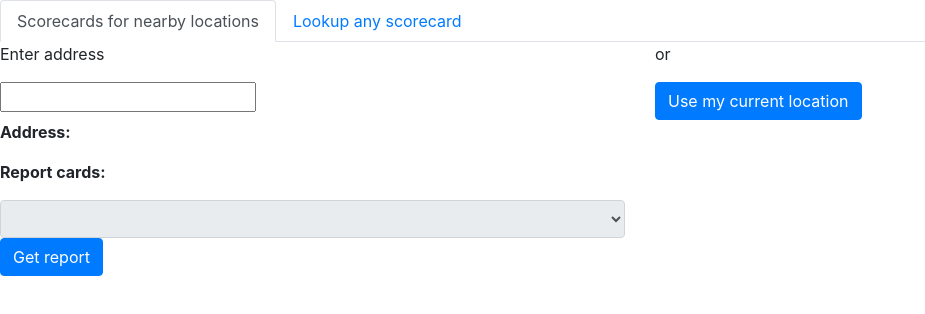
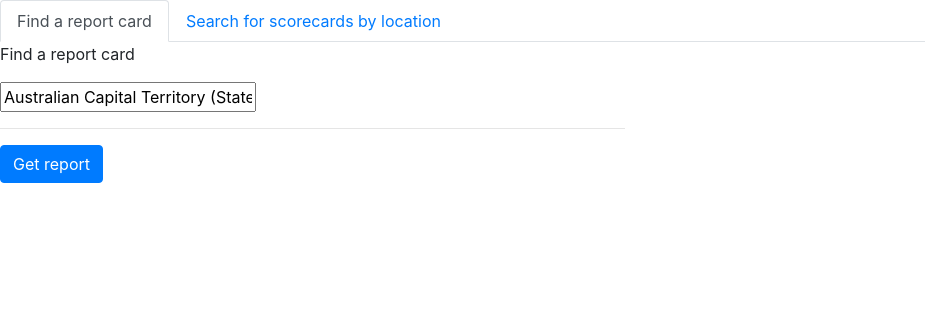
Before and after one commit to ANU-WALD/aer-search, an Angular app: page / in a window 1280 px wide. Shown: the top 314 px of the page, without its empty margins (0-925 px from the left). Built offline with nearby package versions, Linux system fonts and the light colour scheme.

Commit message:
Switch to use typeahead for lookup of reports

```diff
--- a/src/app/app.component.html
+++ b/src/app/app.component.html
@@ -1,8 +1,27 @@
+
 <!--The content below is only a placeholder and can be replaced.-->
 
-<ul ngbNav #nav="ngbNav" class="nav-tabs">
+<ng-template #rt let-r="result" let-t="term">
+  <ngb-highlight [result]="r.label" [term]="t"></ngb-highlight>
+</ng-template>
+
+
+<ul ngbNav #nav="ngbNav" class="nav-tabs" (navChange)="onNavChange()">
   <li ngbNavItem>
-    <a ngbNavLink>Scorecards for nearby locations</a>
+    <a ngbNavLink>Find a report card</a>
+    <ng-template ngbNavContent>
+      <div class="row">
+        <div class="col-sm-12 col-md-6">
+          <p>Find a report card</p>
+          <input [(ngModel)]="selectedReport" [ngbTypeahead]="search" [resultTemplate]="rt"
+          [inputFormatter]="reportFormatter" placeholder="eg. New South Wales">
+          <hr>
+        </div>
+      </div>
+    </ng-template>
+  </li>
+  <li ngbNavItem>
+    <a ngbNavLink>Search for scorecards by location</a>
     <ng-template ngbNavContent>
       <div class="row">
         <div class="col-sm-12 col-md-6">
@@ -20,9 +39,9 @@
       <div class="row">
         <div class="col-sm-12 col-md-6">
           <p><strong>Address: </strong>{{matchedAddress}}</p>
-          <p><strong>Report cards: </strong>{{matchedReports?.length}}</p>
+          <p *ngIf="matchedReports?.length"><strong>Found {{matchedReports?.length}} nearby report cards: </strong></p>
 
-          <select class="form-control" [disabled]="!matchedReports?.length" [(ngModel)]="selectedReport">
+          <select class="form-control" *ngIf="matchedReports?.length" [(ngModel)]="selectedReport">
             <option *ngFor="let report of matchedReports" [ngValue]="report">
               {{report.label}}
             </option>
@@ -32,6 +51,8 @@
     </ng-template>
 
   </li>
+<!--
+
   <li ngbNavItem>
     <a ngbNavLink>Lookup any scorecard</a>
     <ng-template ngbNavContent>
@@ -57,14 +78,16 @@
       </div>
     </ng-template>
   </li>
+-->
 </ul>
 <div [ngbNavOutlet]="nav"></div>
 
 <div class="row">
   <div class="col">
     <a class="btn btn-primary"
-       ngClass.disabled="!selectedReport"
-       [href]="selectedReport?.url">
+       [ngClass]="{disabled:!selectedReport||!selectedReport.url}"
+       [href]="selectedReport?.url"
+       target="blank">
       Get report
     </a>
   </div>
--- a/src/app/app.component.ts
+++ b/src/app/app.component.ts
@@ -2,7 +2,8 @@ import { Component } from '@angular/core';
 import { HttpClient } from '@angular/common/http';
 import { environment } from 'src/environments/environment';
 import { GeocoderService } from './geocoder.service';
-import { Subscription } from 'rxjs';
+import { Subscription, Observable, of } from 'rxjs';
+import { map, debounceTime, distinctUntilChanged, switchAll, publishReplay, refCount } from 'rxjs/operators';
 
 const DEBOUNCE_TIME=50;
 
@@ -39,6 +40,7 @@ interface Report {
   styleUrls: ['./app.component.scss']
 })
 export class AppComponent {
+  layers$: Observable<LayerDescription[]>;
   layers: LayerDescription[] = [];
   selectedLayer: LayerDescription;
   selectedFeature: SimpleFeature;
@@ -49,10 +51,16 @@ export class AppComponent {
   location:Location = null;
   matchedAddress: string;
   matchedReports:Report[];
-  selectedReport: Report;
+  selectedReport: string | Report;
 
   constructor(private _http: HttpClient, private geocoder:GeocoderService) {
-    this._http.get(`${environment.config}?_t=${(new Date().getTime())}`).subscribe((data: LayerDescription[]) => {
+    const url = `${environment.config}?_t=${(new Date().getTime())}`;
+    this.layers$ = this._http.get(url).pipe(
+      map((d:LayerDescription[])=>d),
+      publishReplay(),
+      refCount());
+
+    this.layers$.subscribe((data: LayerDescription[]) => {
       this.layers = data;
       this.selectedLayer = data[0];
       this.layerChange();
@@ -68,9 +76,9 @@ export class AppComponent {
     this.updateURL();
   }
 
-  featureChange() {
-    this.updateURL();
-  }
+  // featureChange() {
+  //   this.updateURL();
+  // }
 
   addressChange() {
     if(this.debounce!==null){
@@ -78,6 +86,7 @@ export class AppComponent {
       this.debounce = null;
     }
 
+    this.matchedAddress = null;
     this.debounce = window.setTimeout(()=>{
       if(this.geocodingSubscription){
         this.geocodingSubscription.unsubscribe();
@@ -101,10 +110,7 @@ export class AppComponent {
   }
 
   updateURL() {
-    this.selectedReport = {
-      label: `${this.selectedLayer.name}: ${this.selectedFeature[this.selectedLayer.labelField]}`,
-      url: this.makeURL(this.selectedLayer,this.selectedFeature)
-    }
+    this.selectedReport = this.makeReport(this.selectedLayer,this.selectedFeature);
   }
 
   makeURL(layer:LayerDescription,feature:SimpleFeature):string{
@@ -112,14 +118,25 @@ export class AppComponent {
     return `${base}/${layer.source}/${feature[layer.labelField]}.pdf`;
   }
 
+  makeReport(lyr:LayerDescription,feature:SimpleFeature):Report{
+    return {
+      label: `${feature[lyr.labelField]} (${lyr.name})`,
+      url: this.makeURL(lyr,feature)
+    };
+  }
+
   useLocation() {
+    this.address = null;
+    this.matchedAddress = null;
+    this.selectedReport = null;
     navigator.geolocation.getCurrentPosition(pos=>{
-      console.log(pos);
       const coords = pos&&pos.coords;
       if(!coords){
         return;
       }
-      this.matchedAddress = `${coords.latitude}, ${coords.longitude}`;
+      this.matchedAddress =
+        `${coords.latitude.toFixed(4)}, ${coords.longitude.toFixed(4)}`;
+
       this.location = {
         lat:coords.latitude,
         lng:coords.longitude
@@ -137,13 +154,35 @@ export class AppComponent {
     this.matchedReports = [];
     this.layers.forEach(layer=>{
       const matchingFeatures = layer.features.filter(f=>this.featureContains(f,this.location));
-      this.matchedReports = this.matchedReports.concat(matchingFeatures.map(f=>{
-        return {
-          label: `${layer.name}: ${f[layer.labelField]}`,
-          url: this.makeURL(layer,f)
-        };
-      }));
+      this.matchedReports = this.matchedReports.concat(
+        matchingFeatures.map(f=>this.makeReport(layer,f)));
     });
+  }
+
+  matchReportsByLocation(loc:Location):Observable<Report[]>{
+    return this.layers$.pipe(
+      map(layers=>{
+        return layers.map(lyr=>{
+          return lyr.features.filter(f=>{
+            return this.featureContains(f,this.location);
+          }).map(f=>this.makeReport(lyr,f))
+        });
+      }),
+      map(reportsByLayer=>([] as Report[]).concat(...reportsByLayer)));
+  }
+
+  matchReportsByName(txt:string):Observable<Report[]>{
+    txt = txt.toLowerCase();
+    return this.layers$.pipe(
+      map(layers=>{
+        return layers.map(lyr=>{
+          return lyr.features.filter(f=>{
+            const lbl = f[lyr.labelField]&&f[lyr.labelField].toString().toLowerCase();
+            return lbl.indexOf(txt)>=0;
+          }).map(f=>this.makeReport(lyr,f));
+        });
+      }),
+      map(reportsByLayer=>([] as Report[]).concat(...reportsByLayer)));
   }
 
   private featureContains(f:SimpleFeature,location:Location):boolean{
@@ -152,4 +191,32 @@ export class AppComponent {
            location.lng >= f.west &&
            location.lng <= f.east;
   }
+
+  search = (text$: Observable<string>) =>
+    text$.pipe(
+      debounceTime(200),
+      distinctUntilChanged(),
+      map(term => {
+        if(term.length < 2){
+          return of([]);
+        }
+        let matches$ = this.matchReportsByName(term);
+        if(term.length < 4){
+          return matches$;
+        }
+
+        const geocoding$ = this.geocoder.getCoordinates(this.address).pipe(
+          map(loc=>loc[0])
+        );
+
+        return matches$;
+      }),
+      switchAll()
+    );
+
+  reportFormatter = (r:Report) => r.label;
+
+  onNavChange(){
+    this.selectedReport = null;
+  }
 }
```
